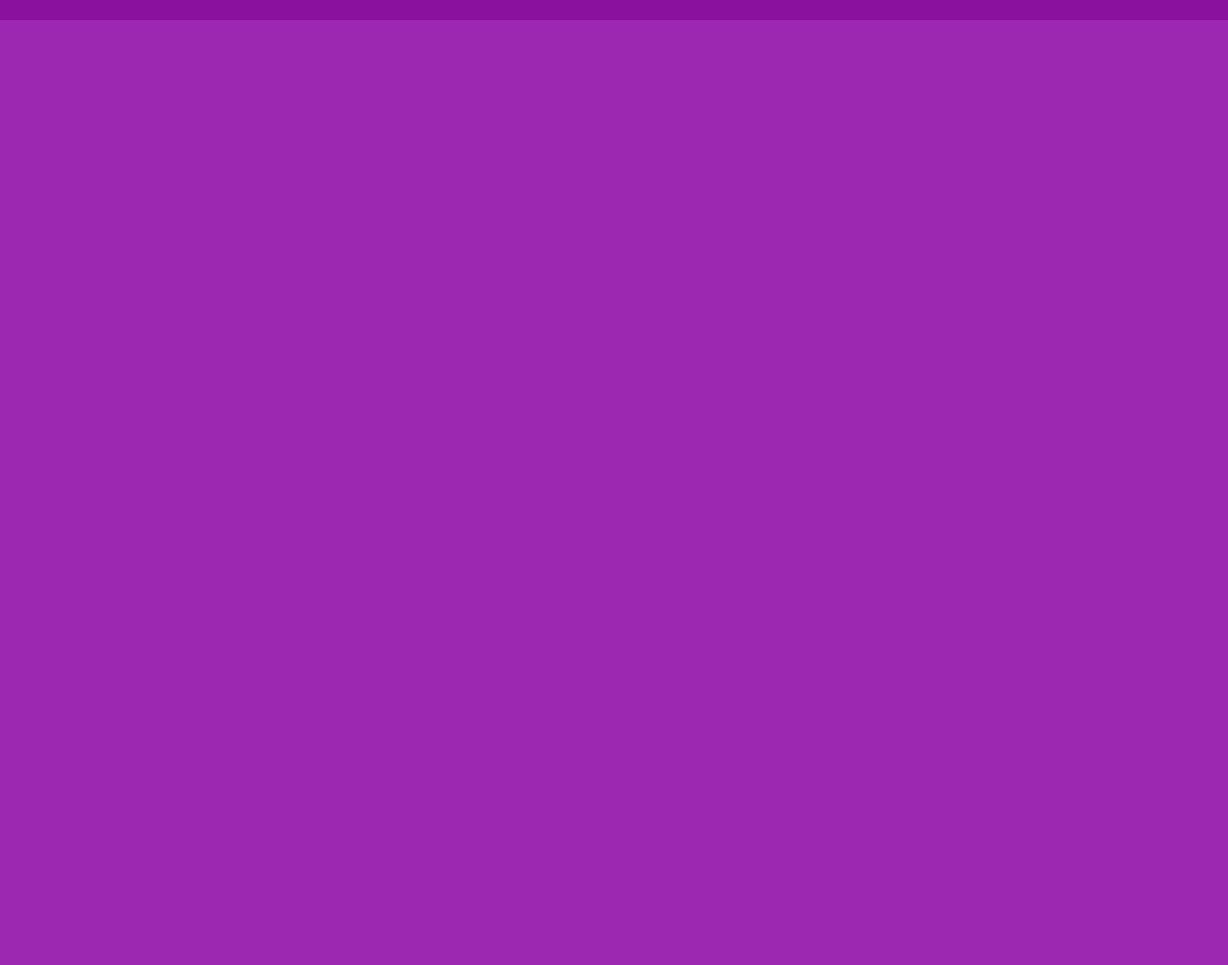
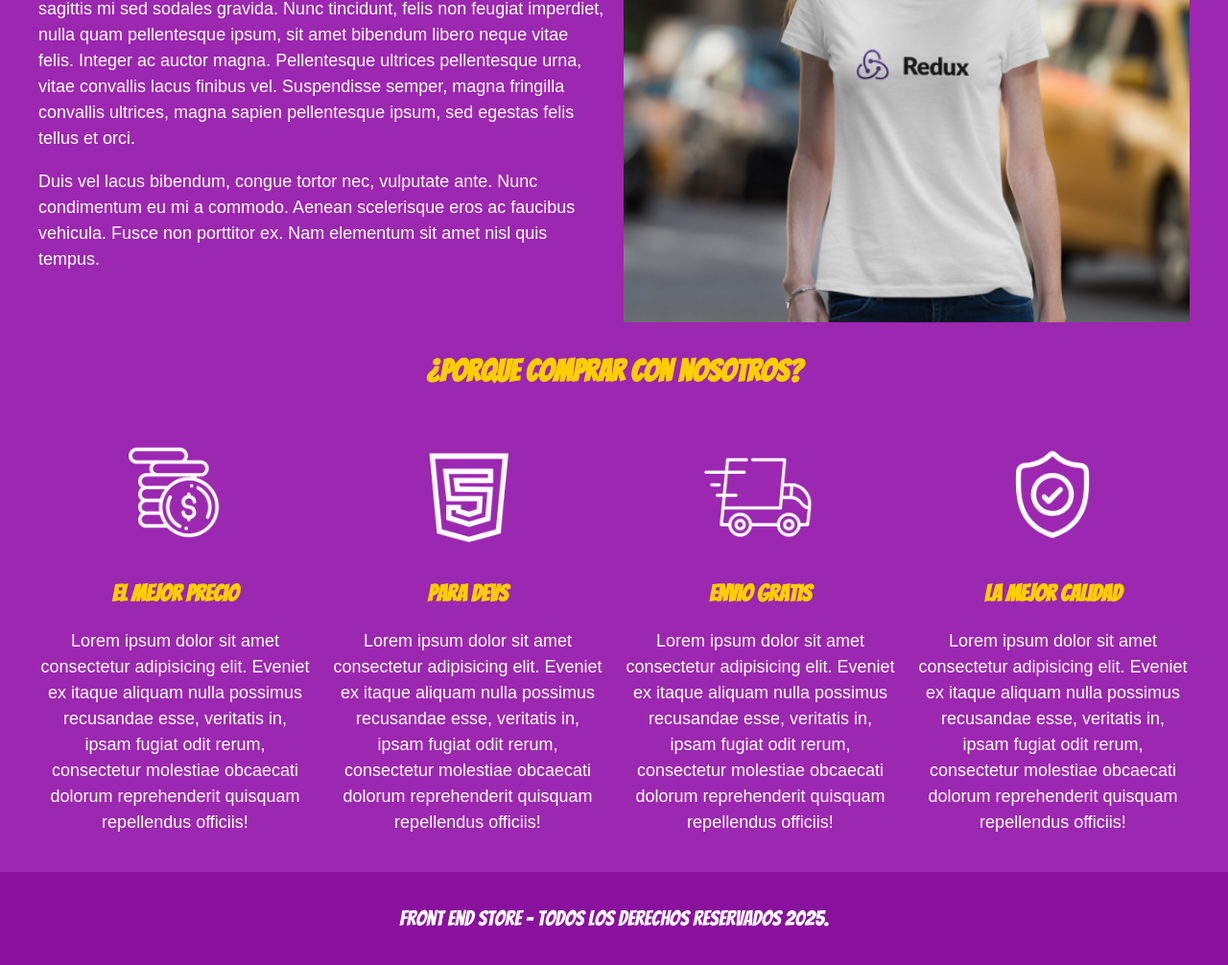
Before and after one commit to MrPuzzleSS/FrotendStore, a plain HTML site: page nosotros.html in a window 1280 px wide. Shown: the part 419-1425 px from the top of the page at 96% size. Before the commit the page ends 800 px from the top, so only its background shows below. Drawn offline with Linux system fonts and the light colour scheme; a web font is replaced by a local one.

Commit message:
Se agrega seccion de bloques porque comprar con nosotros

```diff
--- a/css/style.css
+++ b/css/style.css
@@ -143,3 +143,45 @@ h3 {
         grid-column: 2 / 4;
     }
 }
+
+/* Nosotros */
+.nosotros {
+    display: grid;
+    grid-template-rows: 1fr auto;
+}
+@media (min-width: 768px) {
+    .nosotros {
+        grid-template-columns: 1fr 1fr;
+        column-gap: 2rem;
+    }
+}
+.nosotros__imagen {
+    grid-row: 1 / 2;
+    width: 100%;
+}
+@media (min-width: 768px) {
+    .nosotros__imagen {
+        grid-column: 2 / 3;
+    }
+}
+
+/* Bloques */
+.bloques {
+    display: grid;
+    grid-template-columns: repeat(2, 1fr);
+    gap: 2rem;
+}
+@media (min-width: 768px) {
+    .bloques {
+        grid-template-columns: repeat(4, 1fr);
+    }
+}
+.bloque {
+    text-align: center;
+}
+.bloque__imagen {
+    width: 70%;
+}
+.bloque__titulo {
+    margin: 0;
+}
--- a/nosotros.html
+++ b/nosotros.html
@@ -22,7 +22,51 @@
     </nav>
     <main class="contenedor">
         <h1>Nosotros</h1>
+
+        <div class="nosotros">
+            <div class="nosotros__contenido">
+                <p>
+                    Class aptent taciti sociosqu ad litora torquent per conubia nostra, per inceptos himenaeos. Sed tempus velit nec
+                    nunc efficitur pretium. Morbi sagittis mi sed sodales gravida. Nunc tincidunt, felis non feugiat imperdiet, nulla
+                    quam pellentesque ipsum, sit amet bibendum libero neque vitae felis. Integer ac auctor magna. Pellentesque ultrices
+                    pellentesque urna, vitae convallis lacus finibus vel. Suspendisse semper, magna fringilla convallis ultrices, magna
+                    sapien pellentesque ipsum, sed egestas felis tellus et orci.
+                </p>
+                <p>
+                    Duis vel lacus bibendum, congue tortor nec, vulputate ante. Nunc condimentum eu mi a commodo. Aenean scelerisque
+                    eros ac faucibus vehicula. Fusce non porttitor ex. Nam elementum sit amet nisl quis tempus.
+                </p>
+            </div>
+            <img src="img/nosotros.jpg" alt="Imagen nosotros" class="nosotros__imagen">
+        </div>
     </main>
+    <section class="contenedor comprar">
+        <h2 class="comprar_titulo">
+            ¿Porque comprar con nosotros?
+        </h2>
+        <div class="bloques">
+            <div class="bloque">
+                <img class="bloque__imagen" src="img/icono_1.png" alt="">
+                <h3 class="bloque__titulo">El mejor Precio</h3>
+                <p>Lorem ipsum dolor sit amet consectetur adipisicing elit. Eveniet ex itaque aliquam nulla possimus recusandae esse, veritatis in, ipsam fugiat odit rerum, consectetur molestiae obcaecati dolorum reprehenderit quisquam repellendus officiis!</p>
+            </div> <!-- .bloque -->
+            <div class="bloque">
+                <img class="bloque__imagen" src="img/icono_2.png" alt="">
+                <h3 class="bloque__titulo">Para Devs</h3>
+                <p>Lorem ipsum dolor sit amet consectetur adipisicing elit. Eveniet ex itaque aliquam nulla possimus recusandae esse, veritatis in, ipsam fugiat odit rerum, consectetur molestiae obcaecati dolorum reprehenderit quisquam repellendus officiis!</p>
+            </div> <!-- .bloque -->
+            <div class="bloque">
+                <img class="bloque__imagen" src="img/icono_3.png" alt="">
+                <h3 class="bloque__titulo">Envio Gratis</h3>
+                <p>Lorem ipsum dolor sit amet consectetur adipisicing elit. Eveniet ex itaque aliquam nulla possimus recusandae esse, veritatis in, ipsam fugiat odit rerum, consectetur molestiae obcaecati dolorum reprehenderit quisquam repellendus officiis!</p>
+            </div> <!-- .bloque -->
+            <div class="bloque">
+                <img class="bloque__imagen" src="img/icono_4.png" alt="">
+                <h3 class="bloque__titulo">La Mejor Calidad</h3>
+                <p>Lorem ipsum dolor sit amet consectetur adipisicing elit. Eveniet ex itaque aliquam nulla possimus recusandae esse, veritatis in, ipsam fugiat odit rerum, consectetur molestiae obcaecati dolorum reprehenderit quisquam repellendus officiis!</p>
+            </div> <!-- .bloque -->
+        </div>
+    </section>
     <footer class="footer">
         <p class="footer__texto">Front End Store - Todos los derechos Reservados 2025.</p>
     </footer>
```
